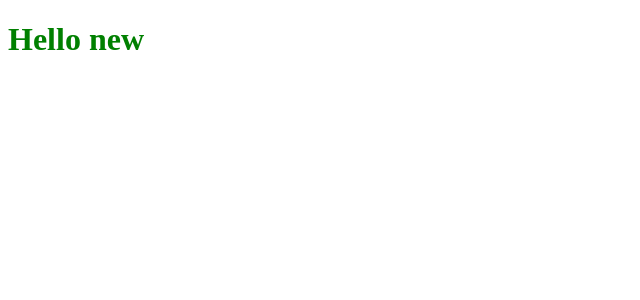
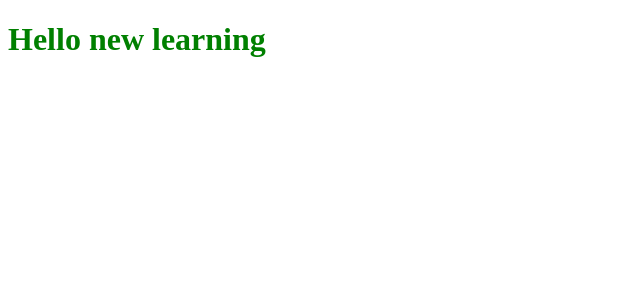
Before and after one commit to princekumarpaswan/VueJS, a Vue app: page / in a window 1280 px wide. Shown: the top 300 px of the page, without its empty margins (0-640 px from the left). Built offline with nearby package versions, Linux system fonts and the light colour scheme.

Commit message:
added new word

```diff
--- a/src/components/HelloWorld.vue
+++ b/src/components/HelloWorld.vue
@@ -4,7 +4,7 @@ console.log('hehehe')
 
 
 <template>
-<h1 class="he" >Hello new</h1>
+<h1 class="he" >Hello new learning</h1>
  </template>
 
  <style>
```
